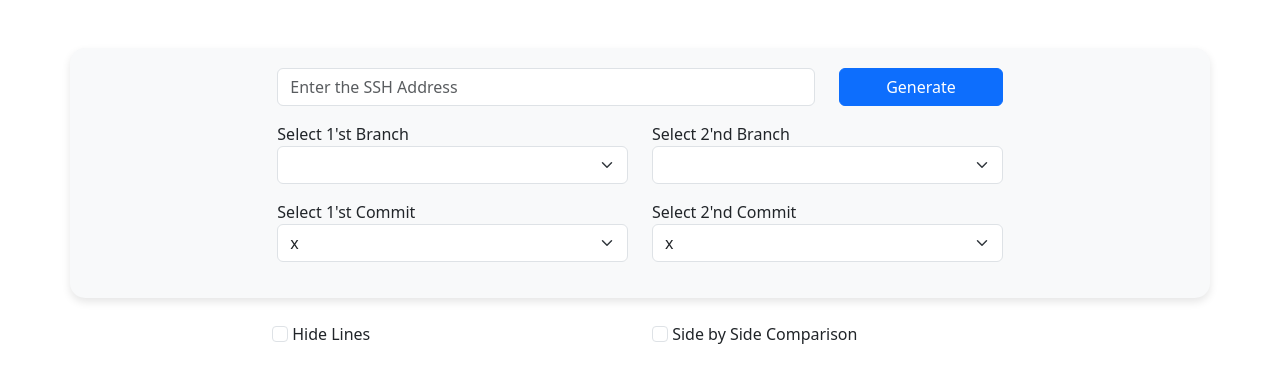
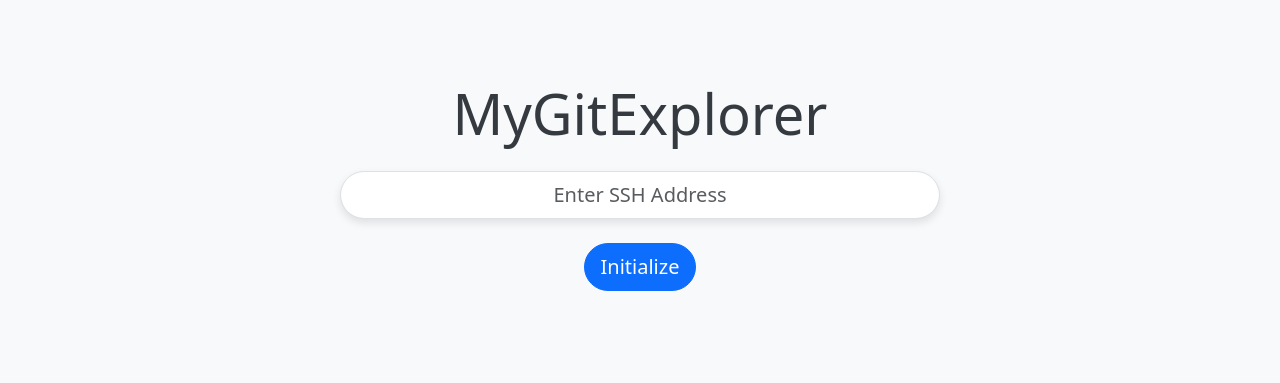
Before and after one commit to maddytae/gitexplorer, a Flask app: page / in a window 1280 px wide. Shown: the top 383 px of the page. Run offline with Flask 3, Linux system fonts and the light colour scheme; lists and menus that the app fills with data are empty; some libraries are stand-ins or nearby versions.

Commit message:
saving work

```diff
--- a/app.py
+++ b/app.py
@@ -1,87 +1,58 @@
-from flask import Flask, render_template, request,session
 import os
-import subprocess
+from flask import Flask, render_template, request, session, redirect, url_for, jsonify
 import utilities as ut
+import settings
 
-import settings
-st=settings.PrepareSettings()
+st = settings.PrepareSettings()
 
 app = Flask(__name__)
-app.secret_key = 'khiadh2727sdhks888s'
+app.secret_key = "khiadh2727sdhks888s"
 
-@app.route('/', methods=['GET'])
+@app.route("/", methods=["GET", "POST"])
 def index():
+    error_message = None
+    if request.method == "POST":
+        sshAddress = request.form.get("sshAddress")
+        if sshAddress:
+            try:
+                ut.repo_cloning(sshAddress, ut.return_full_path(sshAddress), st.repo_size_limit)
+                session["sshAddress"] = sshAddress
+                repo_name = sshAddress.split('/')[-1].replace('.git', '')
+                return redirect(url_for("repo", repo_name=repo_name))
+            except ut.SizeLimitExceededError as e:
+                error_message = "Repo exceeded size limit."
+            except ut.InvalidSSHAddressError as e:
+                error_message = "Invalid ssh address."
+            except Exception as e:
+                error_message = "An unexpected error occurred."
 
-    return render_template('index.html')
-
-@app.route('/generate_diff', methods=['POST'])
-def generate_diff():
-
-    sshAddress=''
-
-
-    # Get the SSH address from the form
-    sshAddress = request.form.get('sshAddress', '')
+    return render_template("index.html", error_message=error_message)
 
 
 
-    # Perform the git clone operation using the imported function
-    if sshAddress:
-        try:
-            ut.repo_cloning(sshAddress, ut.return_full_path(sshAddress), st.repo_size_limit)
-            message = "Repository successfully cloned."
-        except Exception as e:
-            message = f"Failed to clone repository. Error: {str(e)}"
+@app.route("/repo/<repo_name>", methods=["GET", "POST"])
+def repo(repo_name):
+    sshAddress = session.get("sshAddress", "")
+    branches = ut.get_git_branches(sshAddress) if sshAddress else []
+
+    branch1 = []
+    branch2 = []
+    commits1 = []
+    commits2 = []
 
 
 
+    if request.method == "POST":
+        branch1 = request.form.get("branch1")
+        branch2 = request.form.get("branch2")
 
-    # branches=[]
+        if branch1:
+            commits1 = ut.get_commits_for_branch(branch1)
+        if branch2:
+            commits2 = ut.get_commits_for_branch(branch2)
 
-    # Get the form data
-    branch1 = request.form.get('branch1')
-    branch2 = request.form.get('branch2')
-    commit1 = request.form.get('commit1')
-    commit2 = request.form.get('commit2')
-    sshAddress = request.form.get('sshAddress')
+    return render_template("repo.html", repo_name=repo_name, branches=branches, commits1=commits1, commits2=commits2, selected_branch1=branch1, selected_branch2=branch2)
 
 
-    # branches=ut.get_git_branches(sshAddress)
-    # print(branches)
-
-    branches=['fd','fs','edf']
-
-
-    # files_ready = False
-
-    # Path to the static directory
-    static_folder = app.static_folder
-
-    # Logic to generate new sets of HTML files based on the selections
-    if branch1 == 'a' and branch2 == 'b' and commit1 == 'x' and commit2 == 'y':
-        # files_ready = True
-        # Load the content of the HTML files from static directory
-        with open(os.path.join(static_folder, 'diff/line.html'), 'r') as file:
-            line_html = file.read()
-        with open(os.path.join(static_folder, 'diff/no_line.html'), 'r') as file:
-            no_line_html = file.read()
-        with open(os.path.join(static_folder, 'diff/side_by_side.html'), 'r') as file:
-            side_by_side_html = file.read()
-    else:
-        line_html, no_line_html, side_by_side_html = '', '', ''
-
-    # Render the template with the form data and the HTML content
-    return render_template('index.html',
-                           branch1=branch1,
-                           branch2=branch2,
-                           commit1=commit1,
-                           commit2=commit2,
-                           line_html=line_html,
-                           no_line_html=no_line_html,
-                           side_by_side_html=side_by_side_html,
-                           sshAddress=sshAddress,
-                           branches=branches,
-                           message=message)
-
-if __name__ == '__main__':
+if __name__ == "__main__":
     app.run(debug=True)
--- a/templates/index.html
+++ b/templates/index.html
@@ -1,116 +1,44 @@
 {% extends "base.html" %}
 
-{% block title %}
-Index Page
-{% endblock %}
+{% block title %}GitExplorer{% endblock %}
 
 {% block body %}
 
-{% if message %}
-<div class="alert alert-info alert-dismissible fade show" role="alert">
-    {{ message }}
+<!-- Error Message Alert -->
+{% if error_message %}
+<div class="alert alert-danger alert-dismissible fade show" role="alert">
+    {{ error_message }}
     <button type="button" class="close" data-dismiss="alert" aria-label="Close">
         <span aria-hidden="true">&times;</span>
     </button>
 </div>
 {% endif %}
 
-
+<div class="text-center" style="padding-top: 10vh; max-width: 600px; margin: auto;">
+    <h1 class="display-4 mb-4">MyGitExplorer</h1>
+    <form method="post" class="mt-4">
+        <div class="form-group d-inline-block" style="width: 100%;">
+            <input type="text" class="form-control form-control-lg" id="sshAddress" name="sshAddress" placeholder="Enter SSH Address" style="text-align: center;">
+        </div>
+        <div class="mt-4">
+            <button type="submit" class="btn btn-primary btn-lg">Initialize</button>
+        </div>
+    </form>
+</div>
 
 <style>
-    .custom-bg {
-        background-color: #f8f9fa; /* Light grey background */
-        border-radius: 15px;
-        padding: 20px;
-        box-shadow: 0 4px 8px rgba(0, 0, 0, 0.1); /* subtle shadow for depth */
+    body {
+        background-color: #f8f9fa; /* Light background color */
+    }
+    .display-4 {
+        color: #343a40; /* Dark text for contrast */
+    }
+    .form-control {
+        box-shadow: 0 4px 8px rgba(0, 0, 0, 0.1); /* Subtle shadow around input */
+        border-radius: 25px; /* Rounded borders for input */
+    }
+    .btn-primary {
+        border-radius: 25px; /* Rounded borders for button */
     }
 </style>
-
-<div class="container mt-5 custom-bg"> <!-- Container with top margin and custom background -->
-        <!-- Form for Input Box and Generate Button -->
-        <form id="sshForm" method="post" action="{{ url_for('generate_diff') }}">
-            <div class="row mb-3">
-                <div class="col-md-6 offset-md-2">
-                    <input type="text" name="sshAddress" value="{{ sshAddress }}" class="form-control" placeholder="Enter the SSH Address">
-                </div>
-                <div class="col-md-2">
-                    <button type="submit" class="btn btn-primary" style="width: 100%;">Generate</button>
-                </div>
-            </div>
-        </form>
-
-
-
-    <!-- Form for Dropdown Boxes -->
-    <form id="dropdownForm" method="post" action="{{ url_for('generate_diff') }}">
-        <!-- Second Row: Two Dropdown Boxes with Labels -->
-
-        <div class="row mb-3">
-            <!-- Select First Branch Dropdown -->
-            <div class="col-md-4 offset-md-2">
-                <label for="branch1">Select 1'st Branch</label>
-                <select class="form-select" name="branch1" id="branch1">
-                    {% for branch in branches %}
-                    <option value="{{ branch }}">{{ branch }}</option>
-                    {% endfor %}
-                </select>
-            </div>
-            <!-- Select Second Branch Dropdown -->
-            <div class="col-md-4">
-                <label for="branch2">Select 2'nd Branch</label>
-                <select class="form-select" name="branch2" id="branch2">
-                    {% for branch in branches %}
-                    <option value="{{ branch }}">{{ branch }}</option>
-                    {% endfor %}
-                </select>
-            </div>
-        </div>
-
-
-        <!-- Third Row: Two More Dropdown Boxes with Labels -->
-        <div class="row mb-3">
-            <div class="col-md-4 offset-md-2">
-                <label for="commit1">Select 1'st Commit</label>
-                <select class="form-select" name="commit1" id="commit1">
-                    <option value="x" {% if dropdown1 == 'x' %} selected {% endif %}>x</option>
-                    <option value="y" {% if dropdown1 == 'y' %} selected {% endif %}>y</option>
-                    <option value="z" {% if dropdown1 == 'z' %} selected {% endif %}>z</option>
-                </select>
-            </div>
-            <div class="col-md-4">
-                <label for="commit2">Select 2'nd Commit</label>
-                <select class="form-select" name="commit2" id="commit2">
-                    <option value="x" {% if dropdown2 == 'x' %} selected {% endif %}>x</option>
-                    <option value="y" {% if dropdown2 == 'y' %} selected {% endif %}>y</option>
-                    <option value="z" {% if dropdown2 == 'z' %} selected {% endif %}>z</option>
-                </select>
-            </div>
-        </div>
-
-
-    </form>
-
-</div>
-
-<!-- Checkboxes for JavaScript functionality -->
-<div class="container mt-4">
-    <div class="row">
-        <div class="col-md-4 offset-md-2 mb-3">
-            <input class="form-check-input" type="checkbox" id="noLineCheckbox" onchange="updateContent()">
-            <label class="form-check-label" for="noLineCheckbox">Hide Lines</label>
-        </div>
-        <div class="col-md-4">
-            <input class="form-check-input" type="checkbox" id="sideBySideCheckbox" onchange="updateContent()">
-            <label class="form-check-label" for="sideBySideCheckbox">Side by Side Comparison</label>
-        </div>
-    </div>
-</div>
-
-<!-- Content Area -->
-<div class="container mt-4" id="contentArea">
-    {{ line_html | safe }}
-</div>
-
-<script src="{{ url_for('static', filename='js/script.js') }}"></script>
-
 {% endblock %}
```
Also changed, not shown: templates/repo.html (added, +68 -0 lines), utilities/clone_with_size_limit.py (+25 -6 lines), utilities/utils.py (+12 -1 lines), 1 other file.
